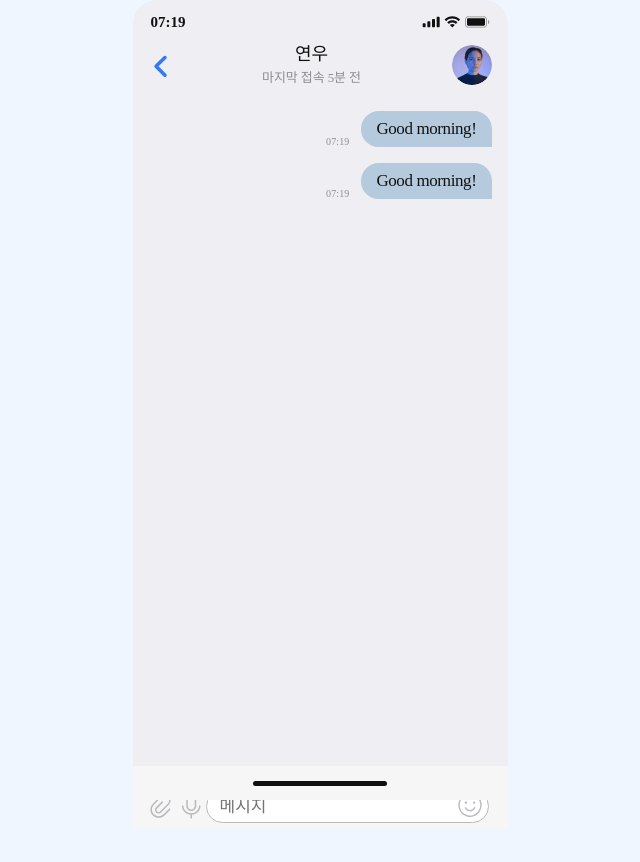
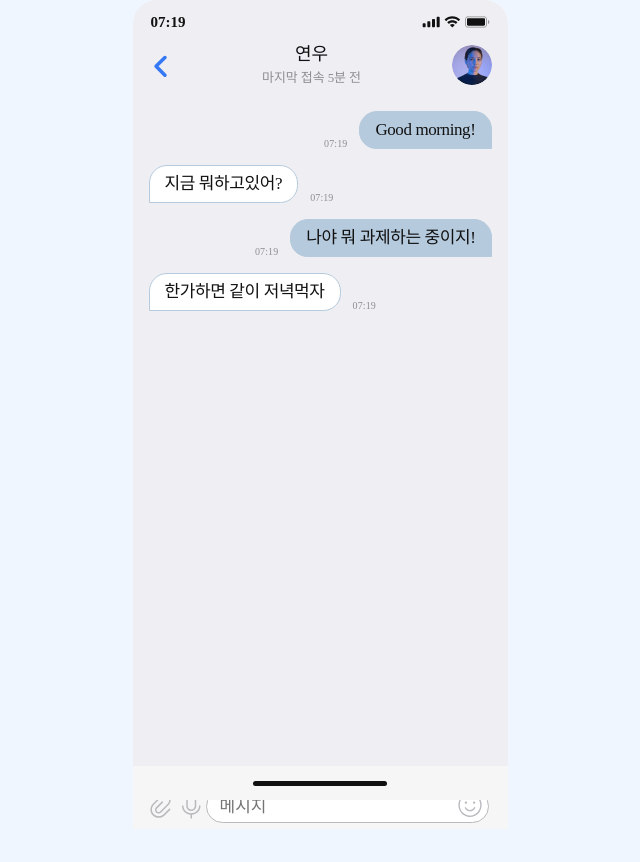
Before and after one commit to CEOS-Developers/react-messenger-19th, a React (Create React App) app: page / in a window 1280 px wide. Shown: the whole page, without its empty margins (320-960 px from the left). Built offline with nearby package versions, Linux system fonts and the light colour scheme.

Commit message:
Fix : 채팅 구현 오류 수정

```diff
--- a/src/components/ChatRoom/ChatRoom.tsx
+++ b/src/components/ChatRoom/ChatRoom.tsx
@@ -7,7 +7,7 @@ import { ReactComponent as AudioIcon } from "asset/icons/AudioIcon.svg";
 import { ChangeEvent, FormEvent, useState } from "react";
 import { getCurrentTime } from "util/getCurrentTime";
 import mockData from "data/chatData.json";
-import { Chat, ChatData, User } from "types/ChatData";
+import { Chat } from "types/ChatData";
 
 function ChatRoom() {
   const [inputValue, setInputValue] = useState("");
@@ -17,15 +17,18 @@ function ChatRoom() {
 
   const { users, messages } = chatData;
 
-  // 현재 보내는 사람
-  const [currentSenderId, setCurrentSenderId] = useState(users[0].id);
+  const [currentPartnerId, setCurrentPartnerId] = useState(users[0].id);
+  const [currentMyId, setCurrentMyId] = useState(users[1].id);
 
   const findUserById = (userId: string) => {
     return users.find((user) => user.id === userId);
   };
 
-  const toggleCurrentSenderId = () => {
-    setCurrentSenderId((prevId) =>
+  const toggleCurrentMyId = () => {
+    setCurrentMyId((prevId) =>
+      prevId === users[0].id ? users[1].id : users[0].id
+    );
+    setCurrentPartnerId((prevId) =>
       prevId === users[0].id ? users[1].id : users[0].id
     );
   };
@@ -36,6 +39,23 @@ function ChatRoom() {
 
   const handleInputSubmit = (e: FormEvent) => {
     e.preventDefault();
+    if (!inputValue.trim()) {
+      return;
+    }
+    setChatData((prev: Chat) => ({
+      ...prev,
+      messages: [
+        ...prev.messages,
+        {
+          id: 5,
+          senderId: currentMyId,
+          text: inputValue,
+          createdAt: "2024-03-29T11:42:00",
+        },
+      ],
+    }));
+
+    setInputValue("");
   };
 
   return (
@@ -46,27 +66,30 @@ function ChatRoom() {
             <LeftArrowIcon className="arrow_icon" alt="뒤로 가기 아이콘" />
           </button>
           <UserDetailInfo>
-            <h1 className="user_name">{findUserById(currentSenderId)?.name}</h1>
+            <h1 className="user_name">
+              {findUserById(currentPartnerId)?.name}
+            </h1>
             <p className="last_access">마지막 접속 5분 전</p>
           </UserDetailInfo>
           <UserProfileImg
-            src={findUserById(currentSenderId)?.profileImage}
-            onClick={toggleCurrentSenderId}
+            src={findUserById(currentPartnerId)?.profileImage}
+            onClick={toggleCurrentMyId}
           />
         </ChatRoomHeader>
         <ChatList>
-          <ChatWrapper>
+          {messages.map((message) => (
+            <ChatWrapper
+              isMyMessage={message.senderId === currentMyId}
+              key={message.id}
+            >
               <div className="time_wrapper">
                 <CurrentTime>{getCurrentTime()} </CurrentTime>
               </div>
-            <ChatText>Good morning!</ChatText>
+              <ChatText isMyMessage={message.senderId === currentMyId}>
+                {message.text}
+              </ChatText>
             </ChatWrapper>
-          <ChatWrapper>
-            <div className="time_wrapper">
-              <CurrentTime>{getCurrentTime()} </CurrentTime>
-            </div>
-            <ChatText>Good morning!</ChatText>
-          </ChatWrapper>
+          ))}
         </ChatList>
       </ChatRoomContainer>
       <ChatInputWrapper onSubmit={handleInputSubmit}>
@@ -167,13 +190,18 @@ const ChatList = styled.div`
   gap: 1.6rem;
   flex-direction: column;
   padding: 2.5rem 0;
+  overflow-y: auto;
+  -ms-overflow-style: none; /* 인터넷 익스플로러 */
+  scrollbar-width: none; /* 파이어폭스 */
 `;
 
-const ChatWrapper = styled.div`
+const ChatWrapper = styled.div<{ isMyMessage: boolean }>`
   display: flex;
   gap: 1.2rem;
+
   justify-content: flex-end;
 
+  flex-direction: ${({ isMyMessage }) => (isMyMessage ? "row" : "row-reverse")};
   .time_wrapper {
     display: flex;
   }
@@ -187,7 +215,7 @@ const CurrentTime = styled.p`
   letter-spacing: 0.01rem;
 `;
 
-const ChatText = styled.p`
+const ChatText = styled.p<{ isMyMessage: boolean }>`
   display: flex;
 
   padding: 0.7rem 1.5rem;
@@ -195,8 +223,19 @@ const ChatText = styled.p`
   font-feature-settings:
     "clig" off,
     "liga" off;
+
+  border-radius: 1.8rem 1.8rem 1.75rem 0rem;
+  border: 1px solid var(--blue03);
+  background: var(--white);
+
+  ${({ isMyMessage }) =>
+    isMyMessage &&
+    `
     border-radius: 1.8rem 1.8rem 0rem 1.75rem;
     background: var(--blue03);
+
+  `}
+
   font-size: 1.7rem;
   line-height: 2.2rem;
   letter-spacing: -0.04rem;
--- a/src/data/chatData.json
+++ b/src/data/chatData.json
@@ -18,14 +18,28 @@
       ],
       "messages": [
         {
+          "id": 1,
+          "senderId": "user2",
+          "text": "Good morning!",
+          "createdAt": "2024-03-29T11:42:00"
+        },
+        {
+          "id": 2,
           "senderId": "user1",
-          "text": "Good morning!",
+          "text": "지금 뭐하고있어?",
           "createdAt": "2024-03-29T11:40:00"
         },
         {
+          "id": 3,
           "senderId": "user2",
-          "text": "지금 뭐하고있어?",
-          "createdAt": "2024-03-29T11:42:00"
+          "text": "나야 뭐 과제하는 중이지!",
+          "createdAt": "2024-03-29T11:40:00"
+        },
+        {
+          "id": 4,
+          "senderId": "user1",
+          "text": "한가하면 같이 저녁먹자",
+          "createdAt": "2024-03-29T11:40:00"
         }
       ]
     }
--- a/src/types/ChatData.ts
+++ b/src/types/ChatData.ts
@@ -16,6 +16,7 @@ export interface User {
 }
 
 interface Message {
+  id: number;
   senderId: string;
   text: string;
   createdAt: string;
```
Lines whose indentation alone changed are shown as unchanged.
